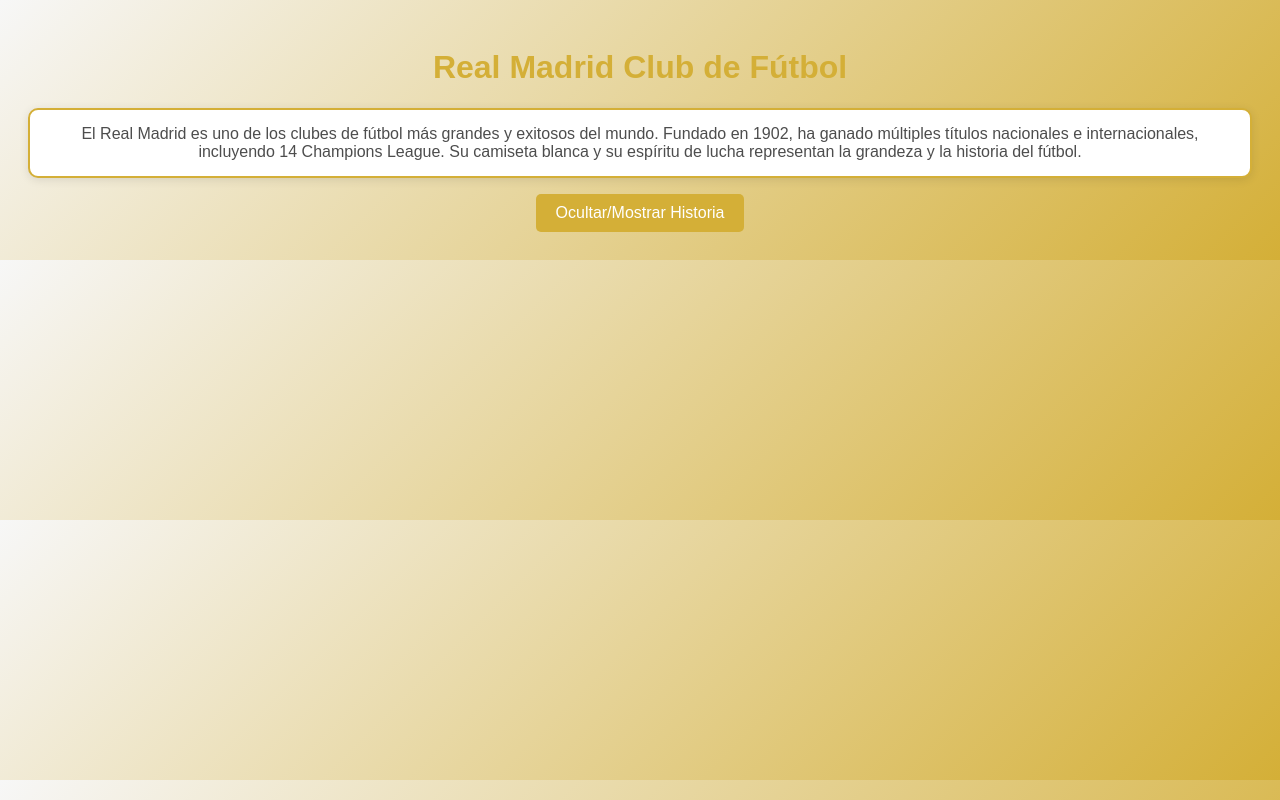
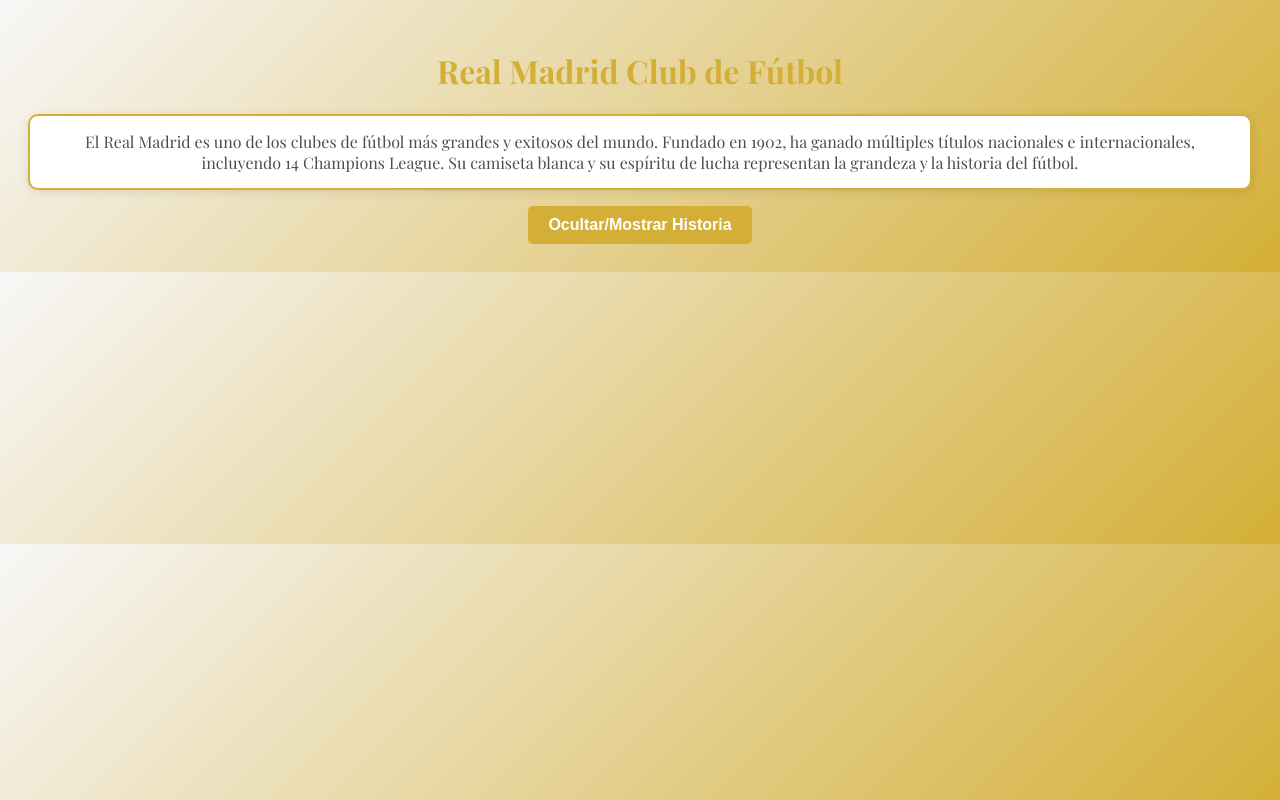
Before and after one commit to manucruz1197/jquery, a plain HTML site: page index.html in a window 1280 px wide. Drawn offline with nearby package versions, Linux system fonts and the light colour scheme.

Commit message:
cambios
cam

```diff
--- a/index.html
+++ b/index.html
@@ -4,46 +4,10 @@
     <meta charset="UTF-8">
     <meta name="viewport" content="width=device-width, initial-scale=1.0">
     <title>Real Madrid - Ocultar/Mostrar Párrafo</title>
+    <link rel="stylesheet" href="https://fonts.googleapis.com/css2?family=Playfair+Display:wght@400;700&display=swap">
+    <link rel="stylesheet" href="style.css">
     <script src="https://code.jquery.com/jquery-3.6.0.min.js"></script>
-    <link rel="stylesheet" href="https://fonts.googleapis.com/css2?family=Playfair+Display:wght@400;700&display=swap">
-    <style>
-        body {
-            background: linear-gradient(135deg, #f7f7f7, #d4af37);
-            color: #4d4d4d;
-            font-family: Arial, sans-serif;
-            text-align: center;
-            padding: 20px;
-        }
-        h1 {
-            color: #d4af37;
-        }
-        p {
-            background-color: #ffffff;
-            padding: 15px;
-            border: 2px solid #d4af37;
-            border-radius: 10px;
-            box-shadow: 0 2px 10px rgba(0, 0, 0, 0.1);
-        }
-        button {
-            background-color: #d4af37;
-            color: #ffffff;
-            border: none;
-            padding: 10px 20px;
-            font-size: 16px;
-            border-radius: 5px;
-            cursor: pointer;
-        }
-        button:hover {
-            background-color: #b89d2f;
-        }
-    </style>
-    <script>
-        $(document).ready(function() {
-            $("#ocultar-btn").click(function() {
-                $("#parrafo").toggle();
-            });
-        });
-    </script>
+    <script src="script.js" defer></script>
 </head>
 <body>
     <h1>Real Madrid Club de Fútbol</h1>
--- /dev/null
+++ b/script.js
@@ -0,0 +1,5 @@
+$(document).ready(function() {
+    $("#ocultar-btn").click(function() {
+        $("#parrafo").toggle();
+    });
+});
--- /dev/null
+++ b/style.css
@@ -0,0 +1,31 @@
+body {
+    background: linear-gradient(135deg, #f7f7f7, #d4af37);
+    color: #4d4d4d;
+    font-family: 'Playfair Display', serif;
+    text-align: center;
+    padding: 20px;
+}
+h1 {
+    color: #d4af37;
+    font-weight: 700;
+}
+p {
+    background-color: #ffffff;
+    padding: 15px;
+    border: 2px solid #d4af37;
+    border-radius: 10px;
+    box-shadow: 0 2px 10px rgba(0, 0, 0, 0.1);
+}
+button {
+    background-color: #d4af37;
+    color: #ffffff;
+    border: none;
+    padding: 10px 20px;
+    font-size: 16px;
+    border-radius: 5px;
+    cursor: pointer;
+    font-weight: bold;
+}
+button:hover {
+    background-color: #b89d2f;
+}
```
